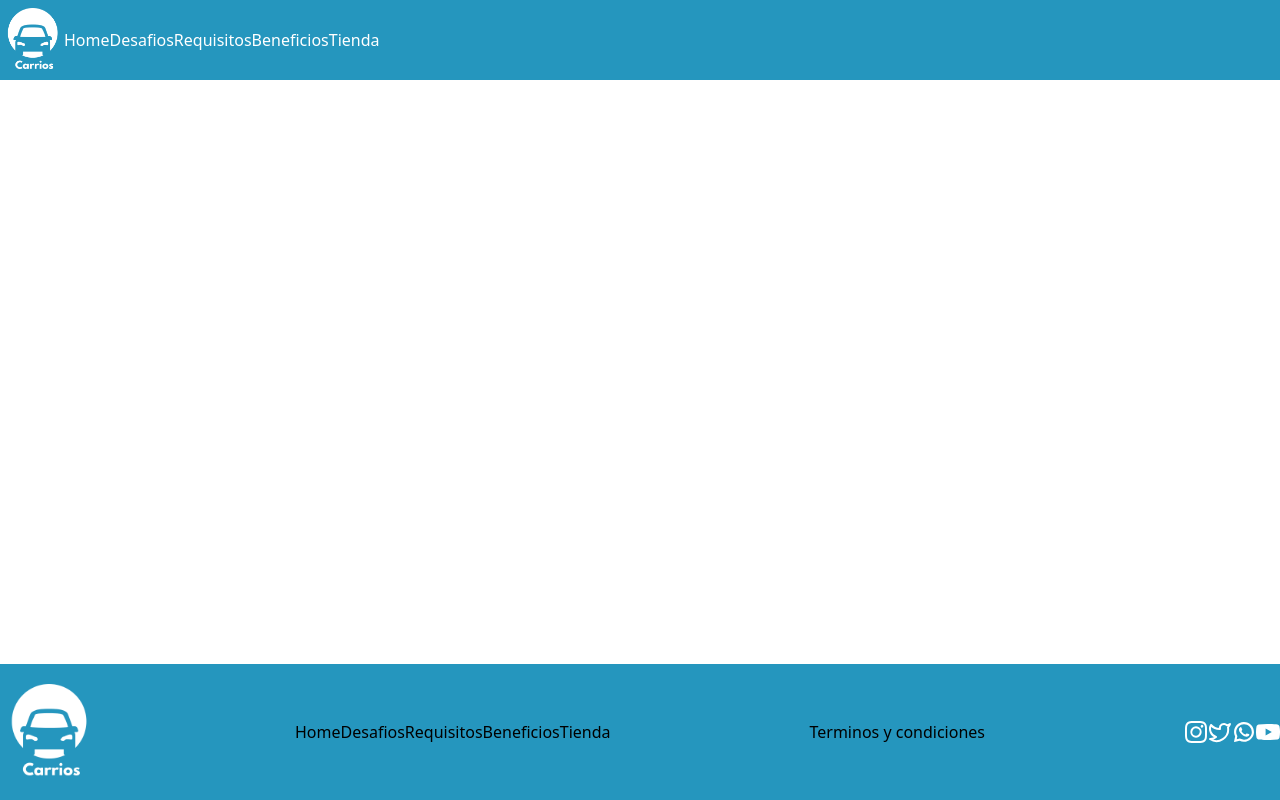
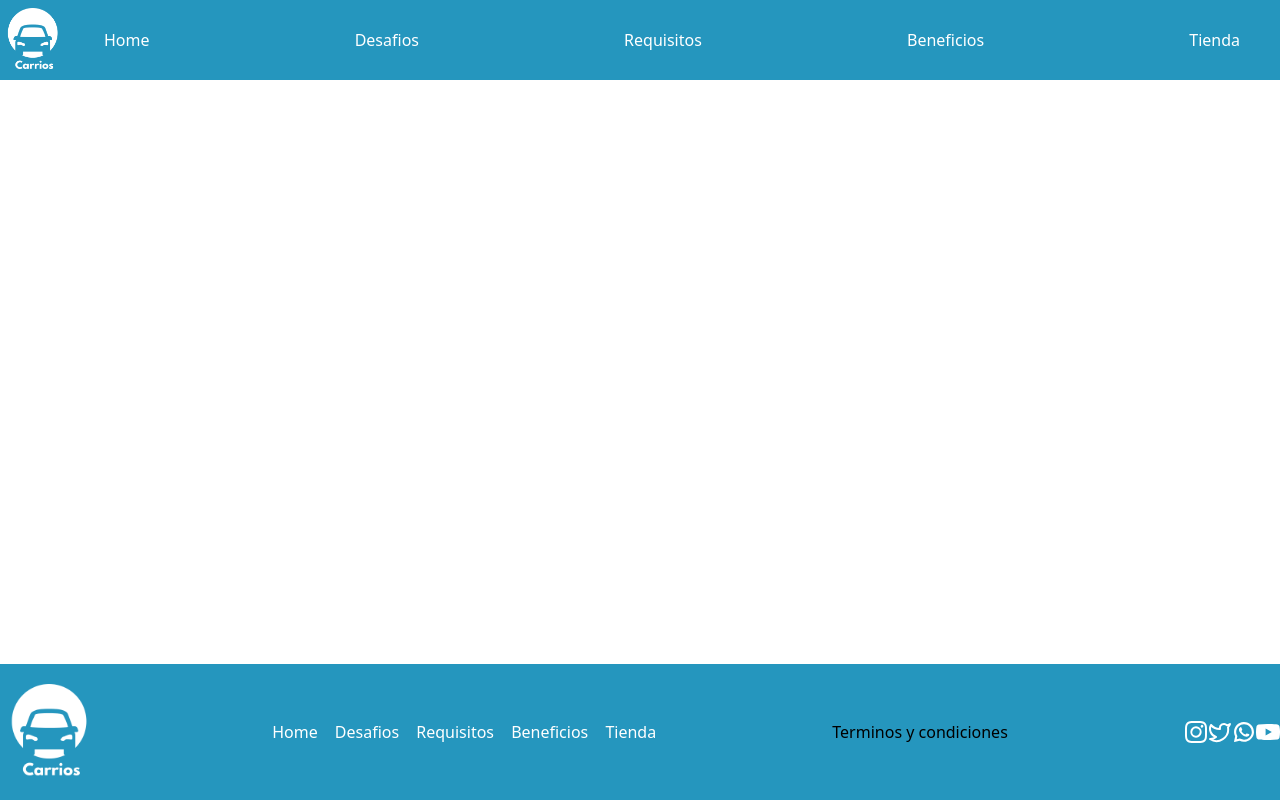
Before and after one commit to SofiaSerrano2/Arbusta-Ejercicio-Tecnico, a React (Create React App) app: page / in a window 1280 px wide. Built offline with nearby package versions, Linux system fonts and the light colour scheme.

Commit message:
Estilos footer y header y se crea un componente aparte TextInput

```diff
--- a/src/component/Form.jsx
+++ b/src/component/Form.jsx
@@ -4,6 +4,7 @@ const  Form=()=> {
         <>
             <h1>Datos Personales</h1>
             <form action="">
+
             </form>
         </>
      );
--- /dev/null
+++ b/src/component/TextInput.jsx
@@ -0,0 +1,11 @@
+import { useState } from "react";
+
+const TextInput =()=>{
+
+    return(
+      <>
+
+      </>
+    )
+}
+export default TextInput;
--- a/src/component/public/Footer.jsx
+++ b/src/component/public/Footer.jsx
@@ -5,15 +5,15 @@ const  Footer = ()=> {
       {/* Logo */}
       <img className="w-24 h-24 my-5 " src='/assets/logo/logo_carrios_blue.png' alt="" />
         {/* Pages */}
-      <div className='flex flex-wrap justify-center	'>
-        <p>Home</p>
-        <p>Desafios</p>
-        <p>Requisitos</p>
-        <p>Beneficios</p>
-        <p>Tienda</p>
+      <div className='flex flex-wrap justify-between w-96'>
+        <button className='text-white'>Home</button>
+        <button className='text-white'>Desafios</button>
+        <button className='text-white'>Requisitos</button>
+        <button className='text-white'>Beneficios</button>
+        <button className='text-white'>Tienda</button>
       </div>
       {/* Links */}
-      <div>
+      <div className="white">
         <p>Terminos y condiciones</p>
       </div>
 
--- a/src/component/public/Header.jsx
+++ b/src/component/public/Header.jsx
@@ -3,7 +3,7 @@ const Header=()=>{
     return(
       <header className="bg-blue_bg absolute z-10 inset-x-0 top-0 w-full flex justify-between items-center">
         <img className=" w-16 h-16 my-2" src='/assets/logo/logo_carrios_blue.png' alt="" />
-        <nav className=" flex flex-wrap	w-full">
+        <nav className=" flex flex-wrap	w-full mx-10 justify-between">
         {/* Va a recorrer un json con los nombres de la página y su respectiva url */}
           <button className='text-white'>Home</button>
           <button className='text-white'>Desafios</button>
```
